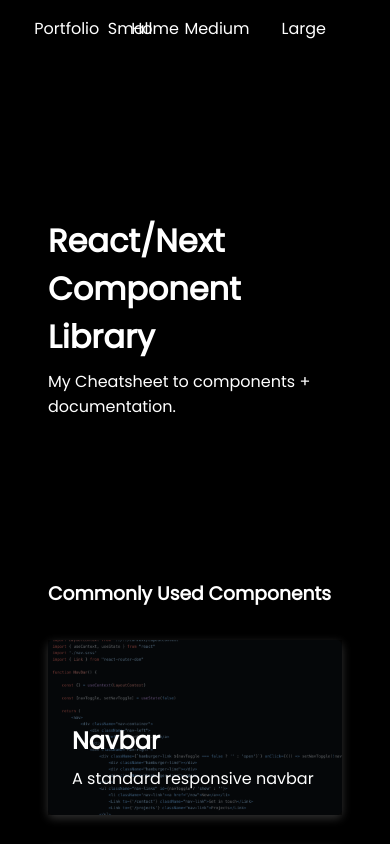
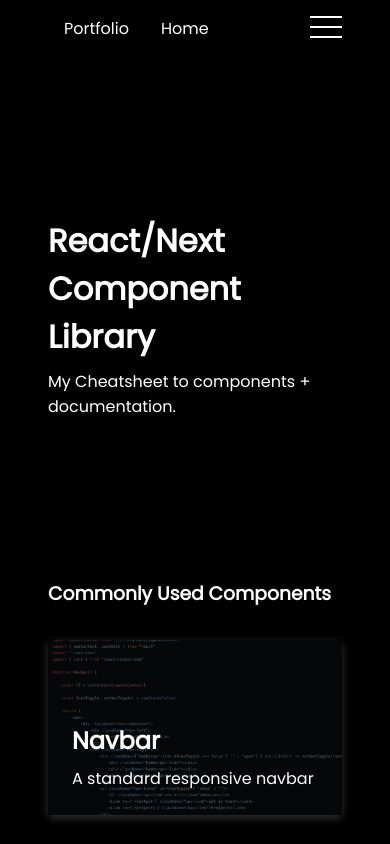
Before and after one commit to RyanBriggsDev/next-components, a Next.js app: page / in a window 390 px wide. Shown: the top 844 px of the page. Built offline with nearby package versions, Linux system fonts and the light colour scheme.

Commit message:
added hamburger menu

```diff
--- a/src/components/Nav.jsx
+++ b/src/components/Nav.jsx
@@ -1,8 +1,10 @@
 import { useRouter } from "next/router"
+import { useState } from "react"
 
 function Nav() {
 
   const router = useRouter()
+  const [navToggle, setNavToggle] = useState(false)
 
   return (
     <nav>
@@ -12,9 +14,16 @@
           <li onClick={() => router.push('/')}>Home</li>
         </div>
         <div className="nav-right">
-          <li>Small</li>
-          <li>Medium</li>
-          <li>Large</li>
+          <div className="hamburger" onClick={() => setNavToggle(!navToggle)}>
+            <div className="burger-line"></div>
+            <div className="burger-line"></div>
+            <div className="burger-line"></div>
+          </div>
+          <ul className="nav-links" id={navToggle ? 'show' : ''}>
+            <li>Small</li>
+            <li>Medium</li>
+            <li>Large</li>
+          </ul>
         </div>
       </div>
     </nav>
--- a/src/styles/nav.css
+++ b/src/styles/nav.css
@@ -10,14 +10,15 @@
     display: flex;
 }
 
+/* nav left */
+
 nav .nav-left, .nav-right {
     width: 50%;
 }
 
 nav .nav-left {
     display: flex;
-    text-align: flex-start;
-    justify-content: flex-end;
+    justify-content: flex-start;
     align-items: center;
 }
 
@@ -31,17 +32,60 @@
     background-color: rgb(40, 40, 40);
 }
 
+/* nav right */
+
 nav .nav-right {
     display: flex;
     justify-content: flex-end;
 }
 
-nav .nav-right > * {
+nav .nav-right ul {
+    display: none;
+}
+
+nav .nav-right ul > * {
     padding: 0.5rem 1rem;
     border-radius: 0.5rem;
 }
 
-nav .nav-right > *:hover {
+nav .nav-right ul > :hover {
     cursor: pointer;
     background-color: rgb(40, 40, 40);
 }
+
+/* hamburger */
+
+.hamburger > * {
+    margin: 0.5rem 0;
+}
+
+.burger-line {
+    width: 2rem;
+    height: 2px;
+    background-color: white;
+}
+
+nav .nav-right #show {
+    background-color: black;
+    display: flex;
+    position: absolute;
+    left: 0px;
+    top: 3rem;
+    height: auto;
+    width: 100%;
+    flex-direction: column;
+    align-items: center;
+}
+
+@media screen and (min-width: 38rem) {
+    nav .nav-right ul {
+        display: flex;
+    }
+    .hamburger {
+        display: none;
+    }
+}
+
+@media screen and (max-width: 38rem) {
+
+}
```
